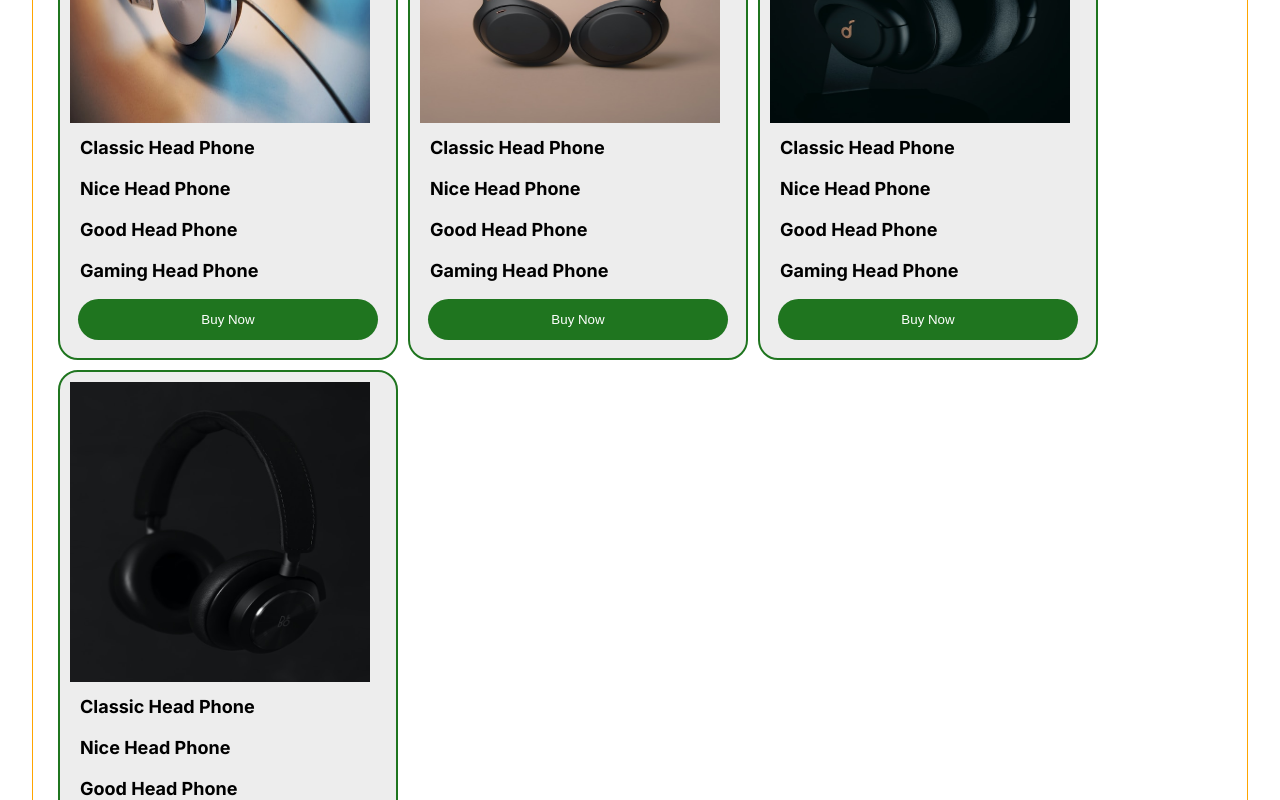
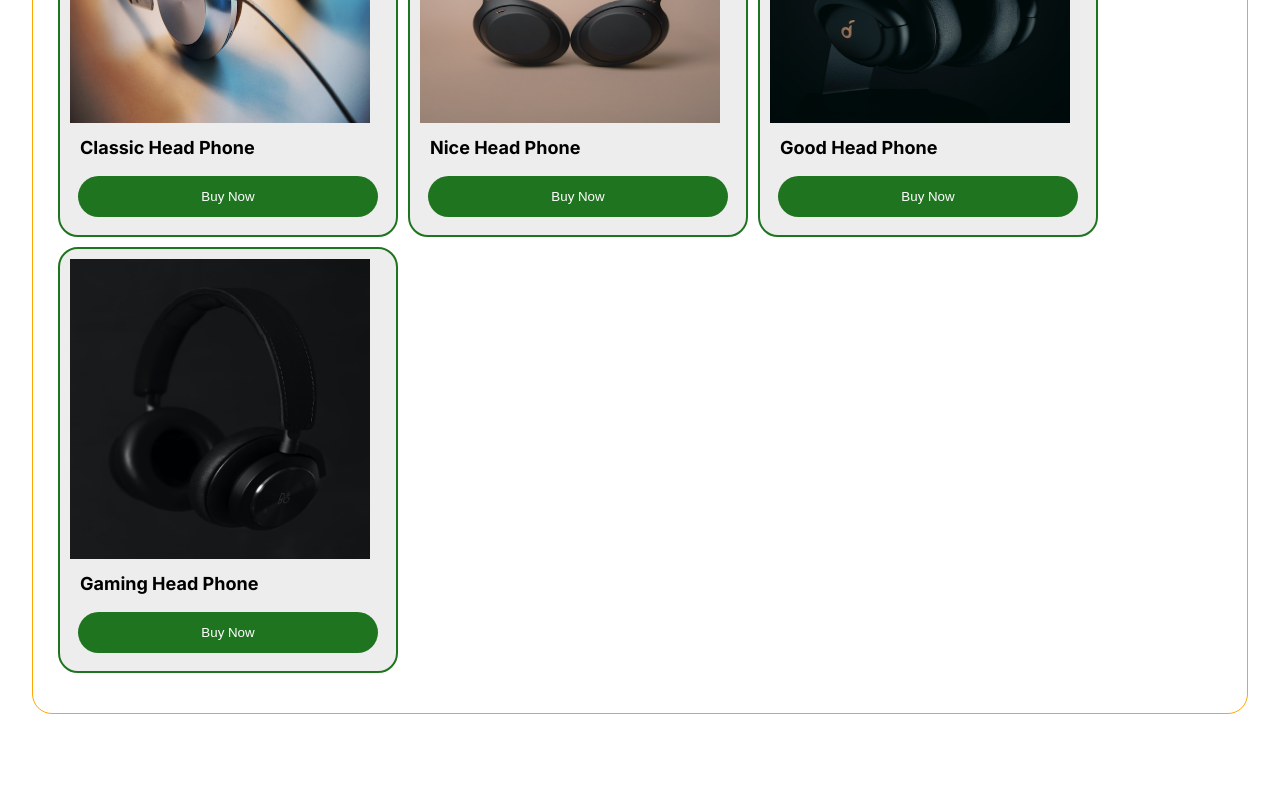
Before and after one commit to MH-Mangelian/Online-Shop, a Next.js app in the folder online-shop/: page / in a window 1280 px wide. Shown: the part 1040-1840 px from the top of the page. After the commit the page ends 1754 px from the top, so only its background shows below. Built offline with nearby package versions, Linux system fonts and the light colour scheme.

Commit message:
Product components

```diff
--- a/online-shop/src/components/products/Product.jsx
+++ b/online-shop/src/components/products/Product.jsx
@@ -12,14 +12,30 @@ import Img4 from '../../public/04.jpg'
 import { basePath } from '../../../next.config';
 
 const Product = () => {
-  const addressImg = new Map([
-    ["Classic Head Phone" , Img1 ],
-    ["Nice Head Phone" , Img2 ],
-    ["Good Head Phone" , Img3 ],
-    ["Gaming Head Phone" , Img4 ],
-  ])
-  const values = Array.from(addressImg.values());
-  const keys = Array.from(addressImg.keys());
+
+  const dataImg = [
+    {
+      id: "1",
+      text: "Classic Head Phone",
+      img: Img1,
+    },
+    {
+      id: "2",
+      text: "Nice Head Phone",
+      img: Img2,
+    },
+    {
+      id: "3",
+      text: "Good Head Phone",
+      img: Img3,
+    },
+    {
+      id: "4",
+      text: "Gaming Head Phone",
+      img: Img4,
+    },
+  ]
+
   return (
     <section css={css`
       display: flex;
@@ -51,10 +67,9 @@ const Product = () => {
     padding: 10px;
     margin:5px;
     `}>
+      {
 
-
-      {
-        values.map((e)=>(
+        dataImg.map((e)=>(
           <Link css={css`
           background-color: hsl(0, 0%, 93%);
           padding: 10px;
@@ -62,30 +77,28 @@ const Product = () => {
           border-radius: 20px;
           border: solid 2px hsl(120, 58%, 29%);
           `}
-          href={`/product/${values.product}`}
+          href={`/product/${e.id}`}
           >
-            {console.log(addressImg)}
+            {console.log(dataImg)}
 
-            <Image key={e} src={e} alt="Product Img"
+            <Image key={e} src={e.img} alt="Product Img"
               width={300}
               height={300}
               />
             <div>
-              {
 
-                keys.map((i)=>(
-                  <p key={e} css={css`
+            <p key={e.id} css={css`
                     color: black;
                     font-size: 18px;
                     padding: 10px;
                     justify-content: center;
                     font-weight: bold;
                   `}>
-                    {i}
+                {e.text}
             </p>
 
-                ))
-              }
+
+
 
             <button css={css`
                 background:hsl(120, 58%, 29%);
@@ -104,8 +117,6 @@ const Product = () => {
             `}>Buy Now</button>
 
             </div>
-
-
           </Link>
         ))
       }
```
Lines whose indentation alone changed are shown as unchanged.
